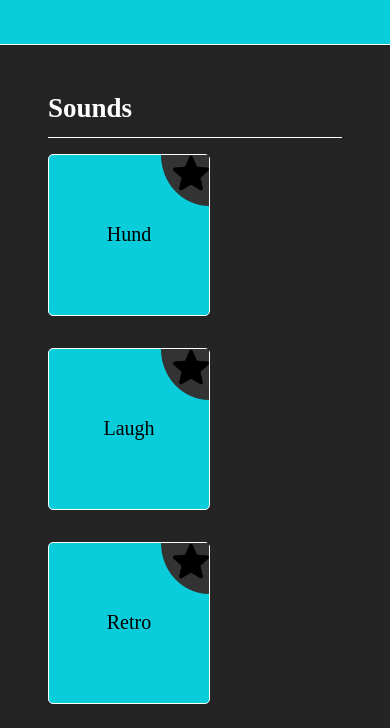
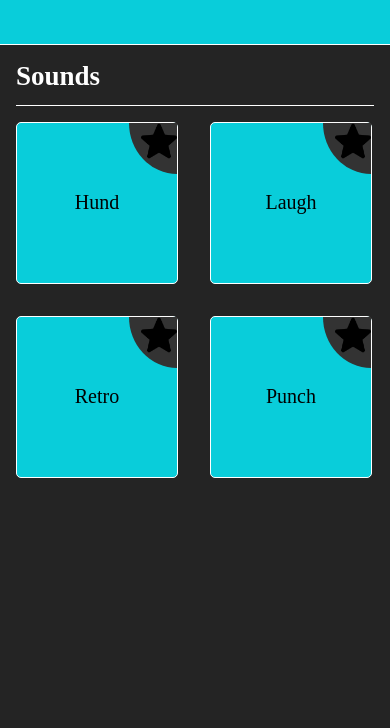
Before and after one commit to erikpersson0884/soundboardIT, a plain HTML site: page index.html in a window 390 px wide. Shown: the part 92-820 px from the top of the page. Drawn offline with Linux system fonts and the light colour scheme; a web font is replaced by a local one.

```diff
--- a/css/style.css
+++ b/css/style.css
@@ -38,7 +38,7 @@ header {
     border-bottom: .1rem solid #fff;
 }
 
-.content {
+.mainContent {
     margin: 3rem;
 }
 
@@ -138,3 +138,10 @@ footer a {
     color: #09cdda;
     text-decoration: none;
 }
+
+@media screen and (max-width: 600px) {
+    .mainContent {
+        margin: 1rem
+    }
+
+}
--- a/index.html
+++ b/index.html
@@ -19,7 +19,7 @@
         <h1>soundboardIT</h1>
     </header>
 
-    <article class="content">
+    <article class="mainContent">
         <section id="starredSoundsSection" class="soundboardSection hidden">
             <h2>Starred Sounds</h2>
 
```
Also changed, not shown: 1 other file.
